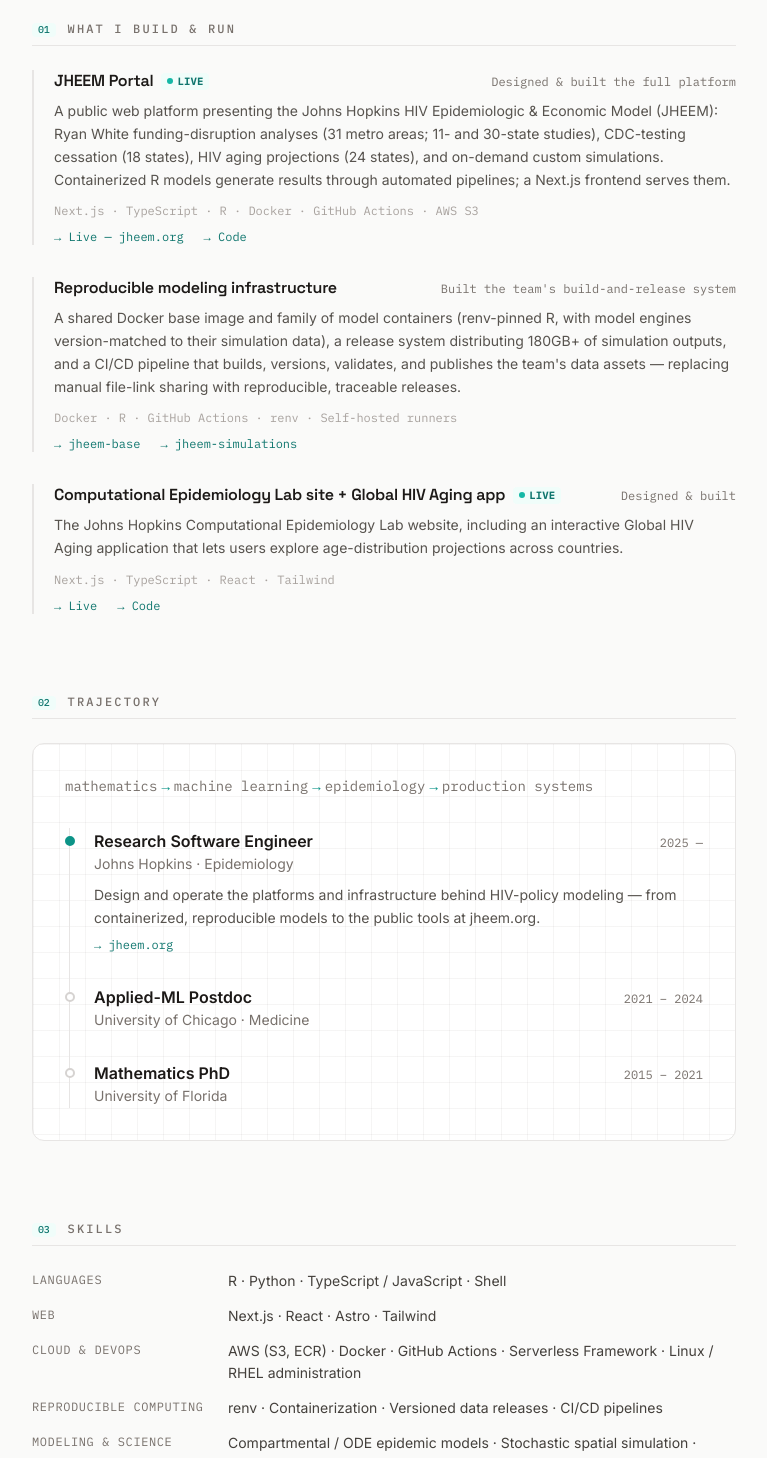
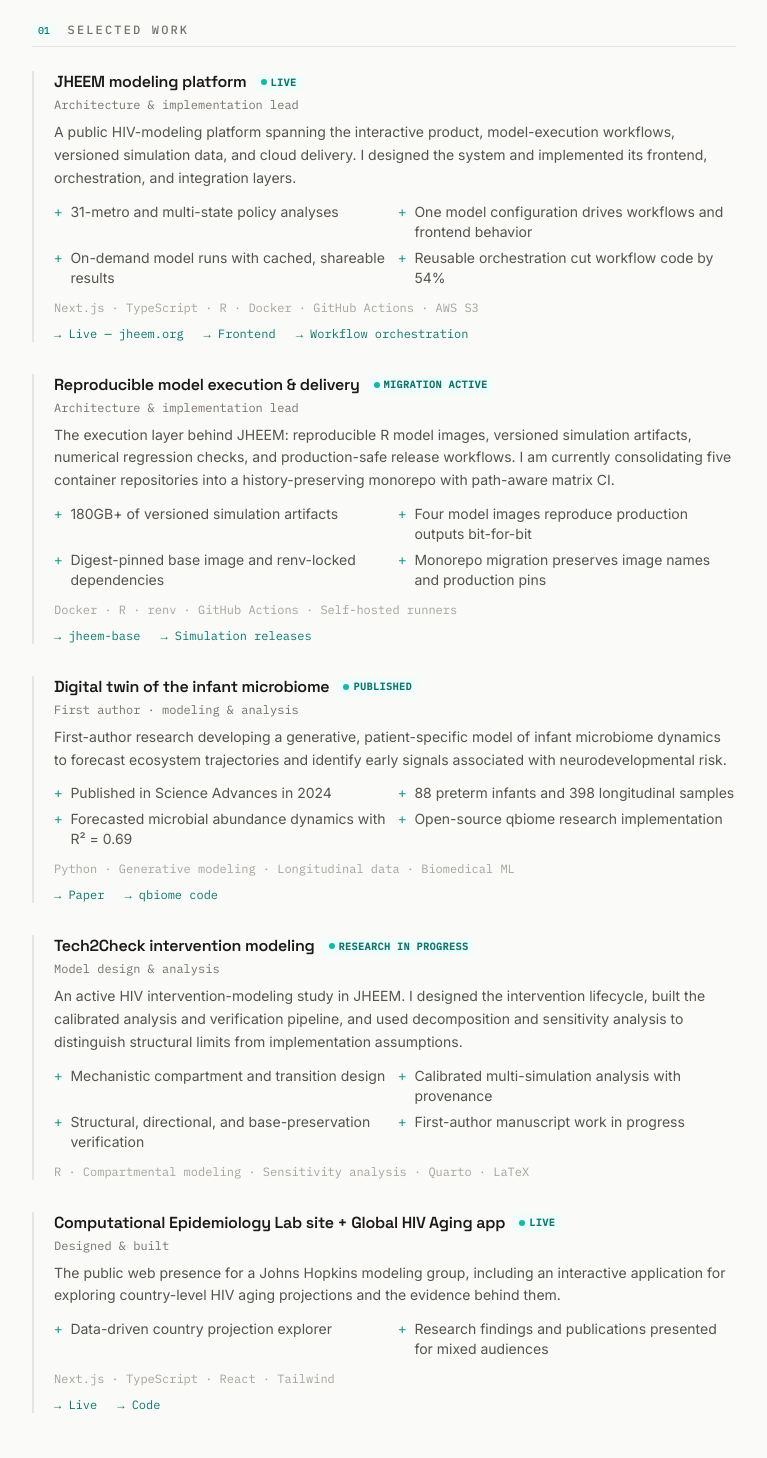
Before and after one commit to ncsizemore/ncsizemore.github.io, a Next.js app: page / in a window 1280 px wide. Shown: the part 580-2038 px from the top of the page, without its empty margins (256-1023 px from the left). Built offline with nearby package versions, Linux system fonts and the light colour scheme.

Commit message:
site: launch work-led scientific portfolio

```diff
--- a/src/app/components/Contact.tsx
+++ b/src/app/components/Contact.tsx
@@ -1,5 +1,3 @@
-'use client';
-
 import { SectionHeading } from './SectionHeading';
 
 interface ContactInfo {
@@ -8,14 +6,10 @@
     institution?: string;
     address?: string[];
     notice?: string;
-    github?: string;
-    googleScholar?: string;
 }
 
 const contactData: ContactInfo = {
     email: "nsizemo1@jh.edu",
-    github: "ncsizemore",
-    googleScholar: "7p4yFXAAAAAJ",
     // Commented out for future use:
     // department: "Department of ...",
     // institution: "University ...",
@@ -29,7 +23,7 @@
 export function Contact() {
     return (
         <section>
-            <SectionHeading index="07" title="Contact" />
+            <SectionHeading index="05" title="Contact" />
             <div className="text-sm space-y-4">
                 {contactData.notice ? (
                     <p className="text-stone-600 italic">
@@ -37,6 +31,10 @@
                     </p>
                 ) : (
                     <>
+                        <p className="max-w-2xl text-stone-600 leading-relaxed">
+                            I&apos;m interested in conversations about scientific software,
+                            computational modeling, and reproducible research infrastructure.
+                        </p>
                         <div className="flex flex-wrap gap-4">
                             {contactData.email && (
                                 <a
@@ -48,32 +46,6 @@
                                         <polyline points="22,6 12,13 2,6" />
                                     </svg>
                                     <span className="font-mono">Email</span>
-                                </a>
-                            )}
-                            {contactData.googleScholar && (
-                                <a
-                                    href={`https://scholar.google.com/citations?user=${contactData.googleScholar}`}
-                                    target="_blank"
-                                    rel="noopener noreferrer"
-                                    className="inline-flex items-center gap-2 hover:bg-stone-100 p-2 transition-colors rounded"
-                                >
-                                    <svg className="w-4 h-4" xmlns="http://www.w3.org/2000/svg" viewBox="0 0 24 24" fill="currentColor">
-                                        <path d="M12 24a7 7 0 1 1 0-14 7 7 0 0 1 0 14zm0-24L0 9.5l4.838 3.94A8 8 0 0 1 12 9a8 8 0 0 1 7.162 4.44L24 9.5z" />
-                                    </svg>
-                                    <span className="font-mono">Google Scholar</span>
-                                </a>
-                            )}
-                            {contactData.github && (
-                                <a
-                                    href={`https://github.com/${contactData.github}`}
-                                    target="_blank"
-                                    rel="noopener noreferrer"
-                                    className="inline-flex items-center gap-2 hover:bg-stone-100 p-2 transition-colors rounded"
-                                >
-                                    <svg className="w-4 h-4" xmlns="http://www.w3.org/2000/svg" viewBox="0 0 24 24" fill="currentColor">
-                                        <path d="M12 0c-6.626 0-12 5.373-12 12 0 5.302 3.438 9.8 8.207 11.387.599.111.793-.261.793-.577v-2.234c-3.338.726-4.033-1.416-4.033-1.416-.546-1.387-1.333-1.756-1.333-1.756-1.089-.745.083-.729.083-.729 1.205.084 1.839 1.237 1.839 1.237 1.07 1.834 2.807 1.304 3.492.997.107-.775.418-1.305.762-1.604-2.665-.305-5.467-1.334-5.467-5.931 0-1.311.469-2.381 1.236-3.221-.124-.303-.535-1.524.117-3.176 0 0 1.008-.322 3.301 1.23.957-.266 1.983-.399 3.003-.404 1.02.005 2.047.138 3.006.404 2.291-1.552 3.297-1.23 3.297-1.23.653 1.653.242 2.874.118 3.176.77.84 1.235 1.911 1.235 3.221 0 4.609-2.807 5.624-5.479 5.921.43.372.823 1.102.823 2.222v3.293c0 .319.192.694.801.576 4.765-1.589 8.199-6.086 8.199-11.386 0-6.627-5.373-12-12-12z" />
-                                    </svg>
-                                    <span className="font-mono">GitHub</span>
                                 </a>
                             )}
                         </div>
--- a/src/app/components/Hero.tsx
+++ b/src/app/components/Hero.tsx
@@ -1,5 +1,3 @@
-'use client';
-
 const links = [
   { label: 'jheem.org', url: 'https://jheem.org', external: true },
   { label: 'GitHub', url: 'https://github.com/ncsizemore', external: true },
@@ -9,22 +7,22 @@
 
 export function Hero() {
   return (
-    <header className="animate-rise bg-teal-50/40 grid-paper -mx-6 sm:-mx-8 px-6 sm:px-8 pt-4 pb-12 border-b border-stone-200">
+    <header className="animate-rise rounded-xl border border-stone-200 bg-white grid-paper p-6 sm:p-8">
       <div className="flex items-start justify-between gap-6">
         <p className="font-mono text-xs uppercase tracking-[0.18em] text-teal-700">Nicholas Sizemore</p>
         <div className="hidden sm:block text-right font-mono text-[11px] leading-relaxed text-stone-500 shrink-0">
-          <div>Research Software Engineer</div>
-          <div>Johns Hopkins · Epidemiology</div>
+          <div>Sr. Research Programmer Analyst</div>
+          <div>Research software engineering · JHU Epidemiology</div>
         </div>
       </div>
 
       <h1 className="mt-7 font-display text-[2.1rem] sm:text-[3.25rem] font-semibold tracking-tight text-stone-900 leading-[1.04] max-w-3xl">
-        I build and operate the software behind scientific models.
+        I turn scientific models into reproducible systems and public tools.
       </h1>
 
       <p className="mt-6 text-lg text-stone-500 leading-relaxed max-w-2xl">
-        Computational scientist turning research models into reproducible infrastructure and live,
-        public tools.
+        Computational scientist and research software engineer working across modeling code,
+        containers, cloud pipelines, and interactive software.
       </p>
 
       <nav className="mt-8 flex flex-wrap gap-x-6 gap-y-2 font-mono text-sm">
--- a/src/app/components/SelectedWork.tsx
+++ b/src/app/components/SelectedWork.tsx
@@ -1,4 +1,3 @@
-'use client';
 import selectedWork from '../../content/selected-work.json';
 import { SectionHeading } from './SectionHeading';
 
@@ -11,7 +10,9 @@
   title: string;
   role: string;
   live?: boolean;
+  status?: string;
   description: string;
+  evidence?: string[];
   tech: string[];
   links: WorkLink[];
 }
@@ -22,27 +23,42 @@
 export function SelectedWork() {
   return (
     <section>
-      <SectionHeading index="01" title="What I Build & Run" />
+      <SectionHeading index="01" title="Selected Work" />
       <div className="space-y-8">
         {items.map((item) => (
           <article
             key={item.title}
             className="border-l-2 border-stone-200 pl-5 hover:border-teal-600 transition-colors"
           >
-            <div className="flex items-baseline justify-between gap-3 flex-wrap">
+            <div>
+              <div className="flex items-center gap-2 flex-wrap">
                 <h3 className="text-base font-semibold leading-snug text-stone-900 flex items-center gap-2">
                   {item.title}
-                {item.live && (
-                  <span className="inline-flex items-center gap-1 font-mono text-[10px] uppercase tracking-wider text-teal-700 bg-teal-50 rounded px-1.5 py-0.5">
+                  {(item.live || item.status) && (
+                    <span className="inline-flex items-center gap-1 whitespace-nowrap font-mono text-[10px] uppercase tracking-wider text-teal-700 bg-teal-50 rounded px-1.5 py-0.5">
                       <span className="w-1.5 h-1.5 rounded-full bg-teal-500" />
-                    live
+                      {item.live ? 'live' : item.status}
                     </span>
                   )}
                 </h3>
-              <span className="font-mono text-xs text-stone-500">{item.role}</span>
+              </div>
+              <div className="mt-1 font-mono text-xs text-stone-500">{item.role}</div>
             </div>
 
             <p className="text-sm text-stone-600 leading-relaxed mt-2">{item.description}</p>
+
+            {item.evidence && item.evidence.length > 0 && (
+              <ul className="mt-3 grid gap-1.5 text-sm text-stone-600 sm:grid-cols-2">
+                {item.evidence.map((point) => (
+                  <li key={point} className="flex gap-2">
+                    <span aria-hidden="true" className="font-mono text-teal-600">
+                      +
+                    </span>
+                    <span>{point}</span>
+                  </li>
+                ))}
+              </ul>
+            )}
 
             <div className="font-mono text-xs text-stone-400 mt-3">{item.tech.join('  ·  ')}</div>
 
--- a/src/app/components/Skills.tsx
+++ b/src/app/components/Skills.tsx
@@ -1,27 +1,29 @@
-'use client';
 import { SectionHeading } from './SectionHeading';
 
 const skillGroups = [
-  { label: 'Languages', items: ['R', 'Python', 'TypeScript / JavaScript', 'Shell'] },
-  { label: 'Web', items: ['Next.js', 'React', 'Astro', 'Tailwind'] },
   {
-    label: 'Cloud & DevOps',
-    items: ['AWS (S3, ECR)', 'Docker', 'GitHub Actions', 'Serverless Framework', 'Linux / RHEL administration'],
+    label: 'Modeling',
+    items: ['Compartmental / ODE models', 'Stochastic simulation', 'Sensitivity analysis', 'Applied & generative ML'],
   },
   {
-    label: 'Reproducible computing',
-    items: ['renv', 'Containerization', 'Versioned data releases', 'CI/CD pipelines'],
+    label: 'Scientific computing',
+    items: ['Reproducible environments', 'Versioned data', 'Provenance', 'Numerical verification'],
   },
   {
-    label: 'Modeling & science',
-    items: ['Compartmental / ODE epidemic models', 'Stochastic spatial simulation', 'Bayesian methods', 'Applied & generative ML'],
+    label: 'Systems',
+    items: ['Data pipelines', 'APIs', 'Interactive applications', 'Config-driven architecture'],
   },
+  {
+    label: 'Infrastructure',
+    items: ['AWS', 'Docker', 'GitHub Actions', 'Linux / RHEL', 'Self-hosted runners'],
+  },
+  { label: 'Languages', items: ['R', 'Python', 'TypeScript / JavaScript', 'Shell'] },
 ];
 
 export function Skills() {
   return (
     <section>
-      <SectionHeading index="03" title="Skills" />
+      <SectionHeading index="03" title="Capabilities" />
       <dl className="space-y-3">
         {skillGroups.map((group) => (
           <div key={group.label} className="sm:flex sm:gap-5">
--- a/src/app/components/Trajectory.tsx
+++ b/src/app/components/Trajectory.tsx
@@ -13,10 +13,10 @@
 const stages: Stage[] = [
   {
     period: '2025 —',
-    role: 'Research Software Engineer',
-    where: 'Johns Hopkins · Epidemiology',
+    role: 'Sr. Research Programmer Analyst',
+    where: 'Research software engineering · Johns Hopkins Epidemiology',
     detail:
-      'Design and operate the platforms and infrastructure behind HIV-policy modeling — from containerized, reproducible models to the public tools at jheem.org.',
+      'Design and operate the platforms behind HIV-policy modeling, while contributing directly to model implementation, analysis, and reproducibility.',
     proof: { label: 'jheem.org', url: 'https://jheem.org' },
   },
   {
@@ -25,7 +25,7 @@
     where: 'University of Chicago · Medicine',
     detail:
       'Built novel generative-AI methods for biomedicine, including a digital twin of the infant microbiome that predicts neurodevelopmental risk.',
-    proof: { label: 'Science Advances (2024)', url: 'https://doi.org/10.1126/sciadv.adj0400' },
+    proof: { label: 'Science Advances · 40+ citations', url: 'https://doi.org/10.1126/sciadv.adj0400' },
   },
   {
     period: '2015 – 2021',
@@ -46,9 +46,9 @@
 
       <div className="rounded-xl border border-stone-200 bg-white grid-paper p-6 sm:p-8">
         <p className="font-mono text-xs sm:text-sm text-stone-500 mb-8">
-          mathematics<span className="text-teal-600 px-1">→</span>machine learning
-          <span className="text-teal-600 px-1">→</span>epidemiology
-          <span className="text-teal-600 px-1">→</span>production systems
+          mathematics<span className="text-teal-600 px-1">+</span>modeling
+          <span className="text-teal-600 px-1">+</span>machine learning
+          <span className="text-teal-600 px-1">+</span>production systems
         </p>
 
         <ol className="relative border-l border-stone-200 ml-1">
--- a/src/app/layout.tsx
+++ b/src/app/layout.tsx
@@ -1,9 +1,23 @@
 import React from 'react';
+import type { Metadata } from 'next';
 import './globals.css';
 
-export const metadata = {
-  title: 'Nicholas Sizemore | Computational Biology',
-  description: 'Research in network science, computational biology, and AI-driven biological systems analysis.',
+const title = 'Nicholas Sizemore | Computational Scientist & Research Software Engineer';
+const description =
+  'Computational scientist and research software engineer building reproducible scientific modeling infrastructure, cloud pipelines, and public tools, with current work in epidemiology.';
+
+export const metadata: Metadata = {
+  metadataBase: new URL('https://ncsizemore.github.io'),
+  title,
+  description,
+  keywords: [
+    'computational scientist',
+    'research software engineer',
+    'scientific software',
+    'scientific modeling',
+    'epidemiological modeling',
+    'reproducible computing',
+  ],
   icons: {
     icon: [
       { url: '/favicon.ico', sizes: '16x16', type: 'image/x-icon' },
@@ -14,9 +28,19 @@
     ],
   },
   openGraph: {
-    title: 'Nicholas Sizemore | Computational Biology',
-    description: 'Research in network science, computational biology, and AI-driven biological systems analysis.',
+    title,
+    description,
+    url: '/',
+    siteName: 'Nicholas Sizemore',
     type: 'website',
+  },
+  twitter: {
+    card: 'summary',
+    title,
+    description,
+  },
+  alternates: {
+    canonical: '/',
   },
   robots: {
     index: true,
@@ -27,7 +51,7 @@
 export const viewport = {
   width: 'device-width',
   initialScale: 1,
-  themeColor: '#ffffff'
+  themeColor: '#fafaf9'
 };
 
 export default function RootLayout({
@@ -37,9 +61,7 @@
 }) {
   return (
     <html lang="en">
-      <body className="hero-pattern">
-        {children}
-      </body>
+      <body>{children}</body>
     </html>
   );
 }
--- a/src/app/page.tsx
+++ b/src/app/page.tsx
@@ -3,8 +3,6 @@
 import { Trajectory } from './components/Trajectory';
 import { Skills } from './components/Skills';
 import { Publications } from './components/Publications';
-import { ResearchProjects } from './components/ResearchProjects';
-import { Teaching } from './components/Teaching';
 import { Contact } from './components/Contact';
 
 export default function Home() {
@@ -17,8 +15,6 @@
           <Trajectory />
           <Skills />
           <Publications />
-          <ResearchProjects />
-          <Teaching />
           <Contact />
         </main>
         <footer className="mt-24 pt-8 border-t border-stone-100 font-mono text-xs text-stone-400">
--- a/src/content/selected-work.json
+++ b/src/content/selected-work.json
@@ -1,32 +1,83 @@
 {
   "items": [
     {
-      "title": "JHEEM Portal",
-      "role": "Designed & built the full platform",
+      "title": "JHEEM modeling platform",
+      "role": "Architecture & implementation lead",
       "live": true,
-      "description": "A public web platform presenting the Johns Hopkins HIV Epidemiologic & Economic Model (JHEEM): Ryan White funding-disruption analyses (31 metro areas; 11- and 30-state studies), CDC-testing cessation (18 states), HIV aging projections (24 states), and on-demand custom simulations. Containerized R models generate results through automated pipelines; a Next.js frontend serves them.",
+      "description": "A public HIV-modeling platform spanning the interactive product, model-execution workflows, versioned simulation data, and cloud delivery. I designed the system and implemented its frontend, orchestration, and integration layers.",
+      "evidence": [
+        "31-metro and multi-state policy analyses",
+        "One model configuration drives workflows and frontend behavior",
+        "On-demand model runs with cached, shareable results",
+        "Reusable orchestration cut workflow code by 54%"
+      ],
       "tech": ["Next.js", "TypeScript", "R", "Docker", "GitHub Actions", "AWS S3"],
       "links": [
         { "label": "Live — jheem.org", "url": "https://jheem.org" },
-        { "label": "Code", "url": "https://github.com/ncsizemore/jheem-portal" }
+        { "label": "Frontend", "url": "https://github.com/ncsizemore/jheem-portal" },
+        { "label": "Workflow orchestration", "url": "https://github.com/ncsizemore/jheem-backend" }
       ]
     },
     {
-      "title": "Reproducible modeling infrastructure",
-      "role": "Built the team's build-and-release system",
+      "title": "Reproducible model execution & delivery",
+      "role": "Architecture & implementation lead",
       "live": false,
-      "description": "A shared Docker base image and family of model containers (renv-pinned R, with model engines version-matched to their simulation data), a release system distributing 180GB+ of simulation outputs, and a CI/CD pipeline that builds, versions, validates, and publishes the team's data assets — replacing manual file-link sharing with reproducible, traceable releases.",
-      "tech": ["Docker", "R", "GitHub Actions", "renv", "Self-hosted runners"],
+      "status": "migration active",
+      "description": "The execution layer behind JHEEM: reproducible R model images, versioned simulation artifacts, numerical regression checks, and production-safe release workflows. I am currently consolidating five container repositories into a history-preserving monorepo with path-aware matrix CI.",
+      "evidence": [
+        "180GB+ of versioned simulation artifacts",
+        "Four model images reproduce production outputs bit-for-bit",
+        "Digest-pinned base image and renv-locked dependencies",
+        "Monorepo migration preserves image names and production pins"
+      ],
+      "tech": ["Docker", "R", "renv", "GitHub Actions", "Self-hosted runners"],
       "links": [
         { "label": "jheem-base", "url": "https://github.com/ncsizemore/jheem-base" },
-        { "label": "jheem-simulations", "url": "https://github.com/ncsizemore/jheem-simulations" }
+        { "label": "Simulation releases", "url": "https://github.com/ncsizemore/jheem-simulations" }
       ]
+    },
+    {
+      "title": "Digital twin of the infant microbiome",
+      "role": "First author · modeling & analysis",
+      "live": false,
+      "status": "published",
+      "description": "First-author research developing a generative, patient-specific model of infant microbiome dynamics to forecast ecosystem trajectories and identify early signals associated with neurodevelopmental risk.",
+      "evidence": [
+        "Published in Science Advances in 2024",
+        "88 preterm infants and 398 longitudinal samples",
+        "Forecasted microbial abundance dynamics with R² = 0.69",
+        "Open-source qbiome research implementation"
+      ],
+      "tech": ["Python", "Generative modeling", "Longitudinal data", "Biomedical ML"],
+      "links": [
+        { "label": "Paper", "url": "https://doi.org/10.1126/sciadv.adj0400" },
+        { "label": "qbiome code", "url": "https://github.com/zeroknowledgediscovery/qbiome" }
+      ]
+    },
+    {
+      "title": "Tech2Check intervention modeling",
+      "role": "Model design & analysis",
+      "live": false,
+      "status": "research in progress",
+      "description": "An active HIV intervention-modeling study in JHEEM. I designed the intervention lifecycle, built the calibrated analysis and verification pipeline, and used decomposition and sensitivity analysis to distinguish structural limits from implementation assumptions.",
+      "evidence": [
+        "Mechanistic compartment and transition design",
+        "Calibrated multi-simulation analysis with provenance",
+        "Structural, directional, and base-preservation verification",
+        "First-author manuscript work in progress"
+      ],
+      "tech": ["R", "Compartmental modeling", "Sensitivity analysis", "Quarto", "LaTeX"],
+      "links": []
     },
     {
       "title": "Computational Epidemiology Lab site + Global HIV Aging app",
       "role": "Designed & built",
       "live": true,
-      "description": "The Johns Hopkins Computational Epidemiology Lab website, including an interactive Global HIV Aging application that lets users explore age-distribution projections across countries.",
+      "description": "The public web presence for a Johns Hopkins modeling group, including an interactive application for exploring country-level HIV aging projections and the evidence behind them.",
+      "evidence": [
+        "Data-driven country projection explorer",
+        "Research findings and publications presented for mixed audiences"
+      ],
       "tech": ["Next.js", "TypeScript", "React", "Tailwind"],
       "links": [
         { "label": "Live", "url": "https://jhu-comp-epi.vercel.app" },
```
Also changed, not shown: 2 other files (tests, documents, lock files or other folders). Lines whose indentation alone changed are shown as unchanged.
